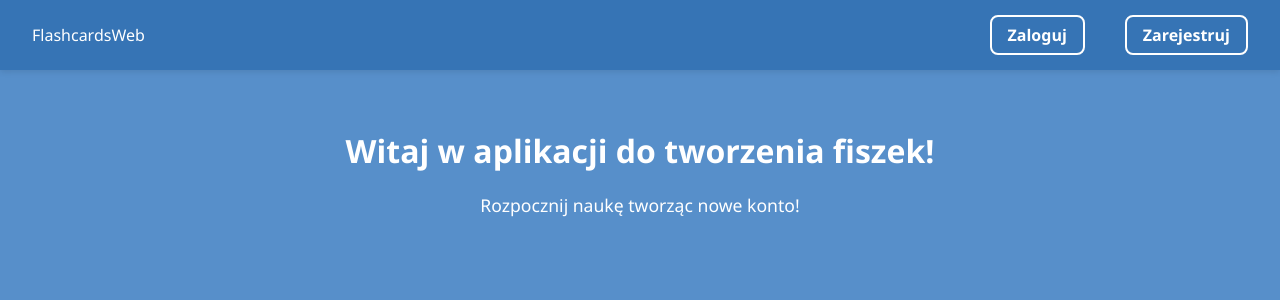
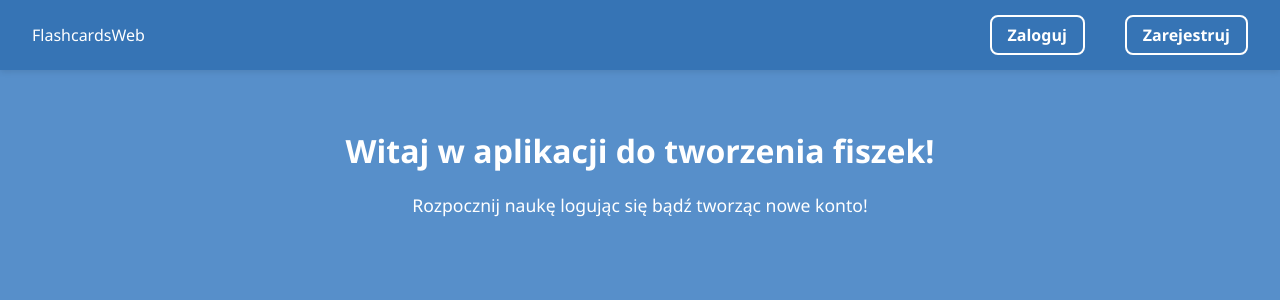
Before and after one commit to FoxedGuy/flashcards_web_frontend, a React (Vite) app: page / in a window 1280 px wide. Shown: the top 300 px of the page. Built offline with nearby package versions, Linux system fonts and the light colour scheme.

Commit message:
added text about login

```diff
--- a/src/App.jsx
+++ b/src/App.jsx
@@ -8,7 +8,7 @@ function Home(){
     return (
         <>
             <h2>Witaj w aplikacji do tworzenia fiszek!</h2>
-            <p>Rozpocznij naukę tworząc nowe konto!</p>
+            <p>Rozpocznij naukę logując się bądź tworząc nowe konto!</p>
         </>
     );
 }
```
